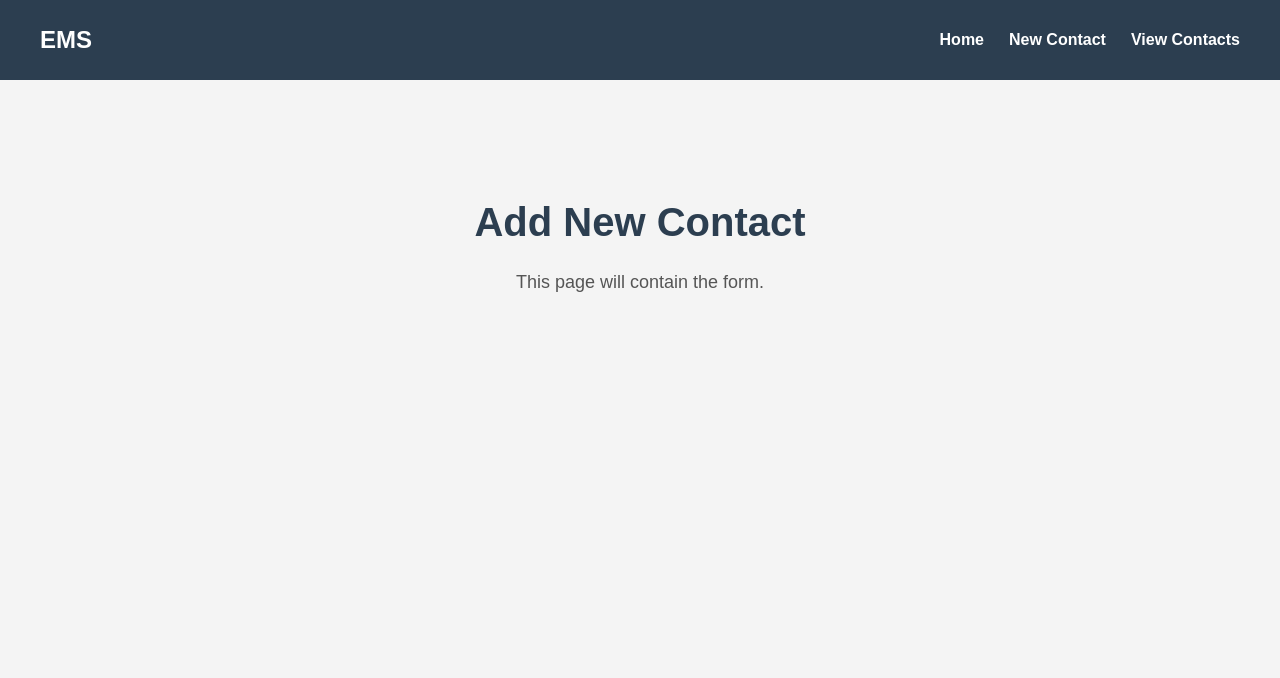
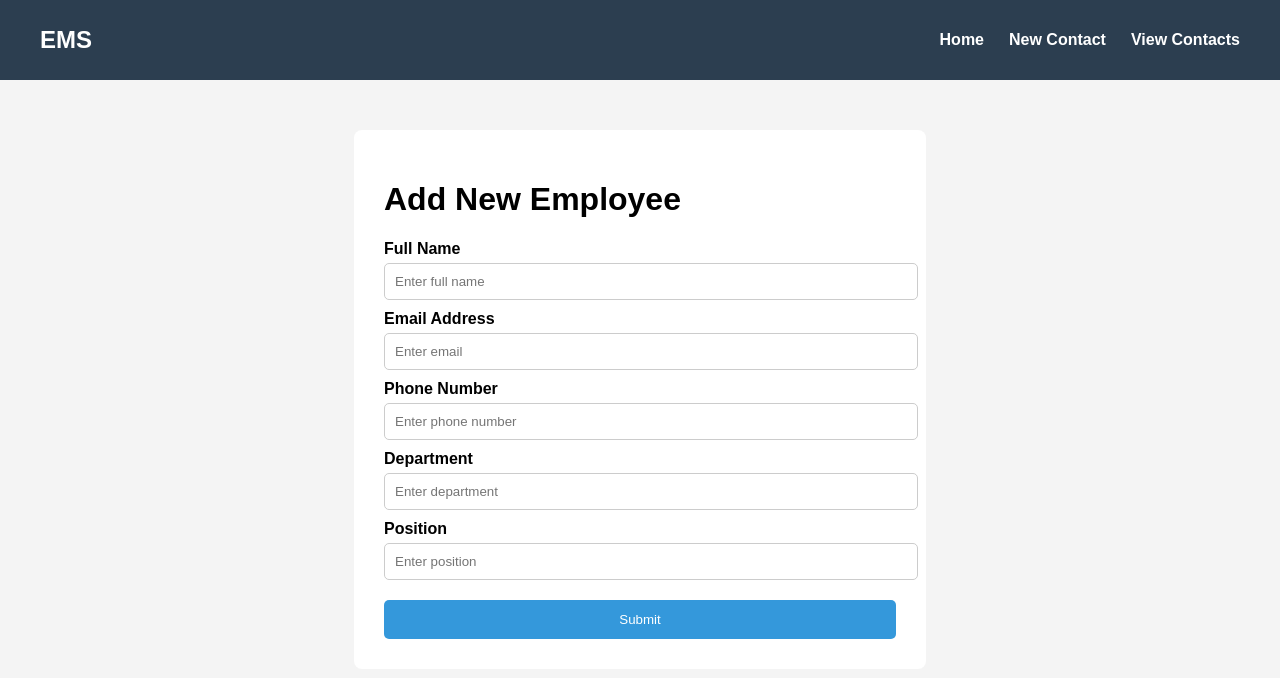
Before and after one commit to mwas19/employee-management-app, a plain HTML site: page new-contact.html in a window 1280 px wide. Drawn offline with Linux system fonts and the light colour scheme.

Commit message:
Step 5: Created and styled new contact form

```diff
--- a/new-contact.html
+++ b/new-contact.html
@@ -18,9 +18,28 @@
         </ul>
     </nav>
 
-    <div class="container">
-        <h1>Add New Contact</h1>
-        <p>This page will contain the form.</p>
+
+    <div class="form-container">
+        <h1>Add New Employee</h1>
+
+        <form>
+            <label>Full Name</label>
+            <input type="text" placeholder="Enter full name" required>
+
+            <label>Email Address</label>
+            <input type="email" placeholder="Enter email" required>
+
+            <label>Phone Number</label>
+            <input type="text" placeholder="Enter phone number" required>
+
+            <label>Department</label>
+            <input type="text" placeholder="Enter department">
+
+            <label>Position</label>
+            <input type="text" placeholder="Enter position">
+
+            <button type="submit">Submit</button>
+        </form>
     </div>
 
 </body>
--- a/styles.css
+++ b/styles.css
@@ -50,3 +50,43 @@ nav ul li a:hover {
     font-size: 18px;
     color: #555;
 }
+
+.form-container {
+    width: 40%;
+    margin: 50px auto;
+    background: white;
+    padding: 30px;
+    border-radius: 8px;
+}
+
+/* Labels */
+form label {
+    display: block;
+    margin-top: 10px;
+    font-weight: bold;
+}
+
+/* Inputs */
+form input {
+    width: 100%;
+    padding: 10px;
+    margin-top: 5px;
+    border: 1px solid #ccc;
+    border-radius: 5px;
+}
+
+/* Button */
+form button {
+    margin-top: 20px;
+    width: 100%;
+    padding: 12px;
+    background: #3498db;
+    color: white;
+    border: none;
+    border-radius: 5px;
+    cursor: pointer;
+}
+
+form button:hover {
+    background: #2980b9;
+}
```
